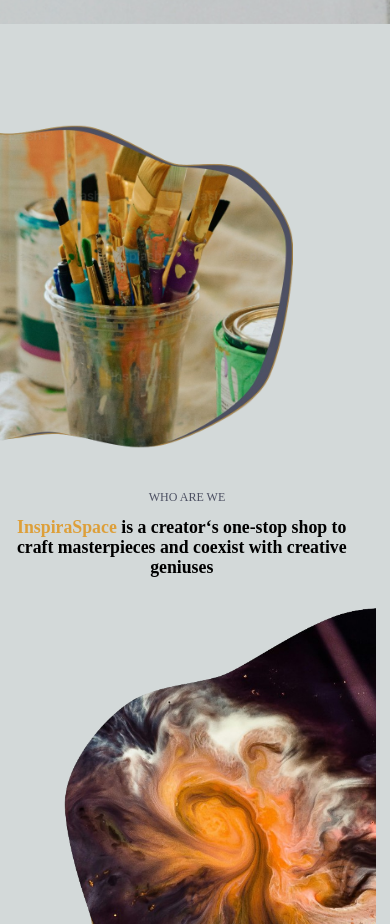
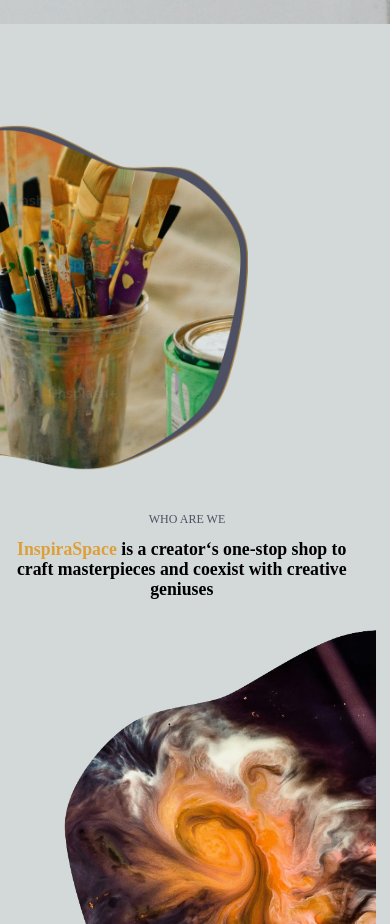
Before and after one commit to MESHEmugles/temporary, a Next.js app: page /about in a window 390 px wide. Shown: the part 902-1826 px from the top of the page. Built offline with nearby package versions, Linux system fonts and the light colour scheme; a web font is replaced by a local one.

Commit message:
section area

```diff
--- a/src/components/about/Section.tsx
+++ b/src/components/about/Section.tsx
@@ -12,12 +12,12 @@
               initial={{ opacity: 0, x: -90 }}
               whileInView={{ opacity: 1, x: 0 }}
               transition={{ ease: "easeOut", duration: 1 }}
-              className="flex-initial"
+              className="flex-initial sm:-ml-44 md:ml-0"
             >
               <Image
                 src={sidepics}
                 alt="side pics"
-                className="mr-24 w-[75%] md:mr-0 md:w-[45vw]"
+                className="mr-32 -ml-16 md:ml-0 w-[80%] md:mr-0 md:w-[45vw]"
               />
             </motion.div>
             <motion.div
```
